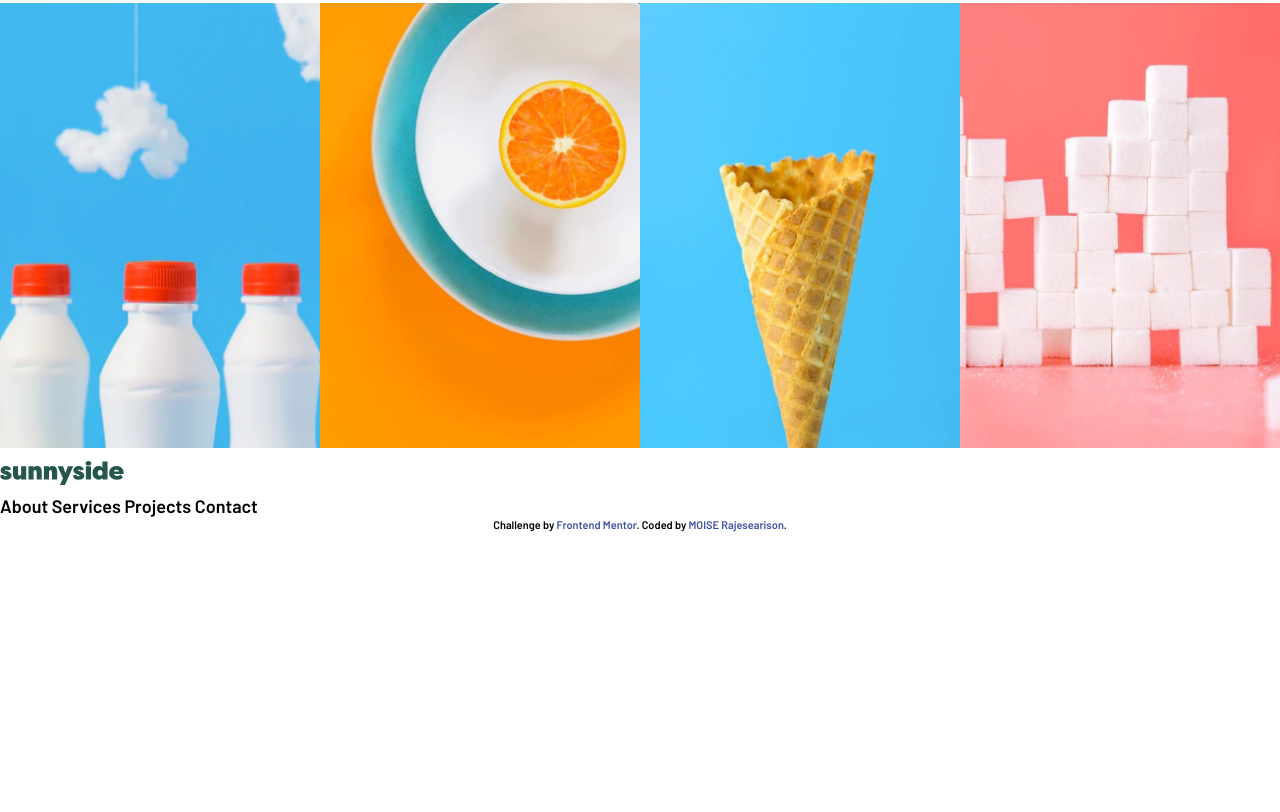
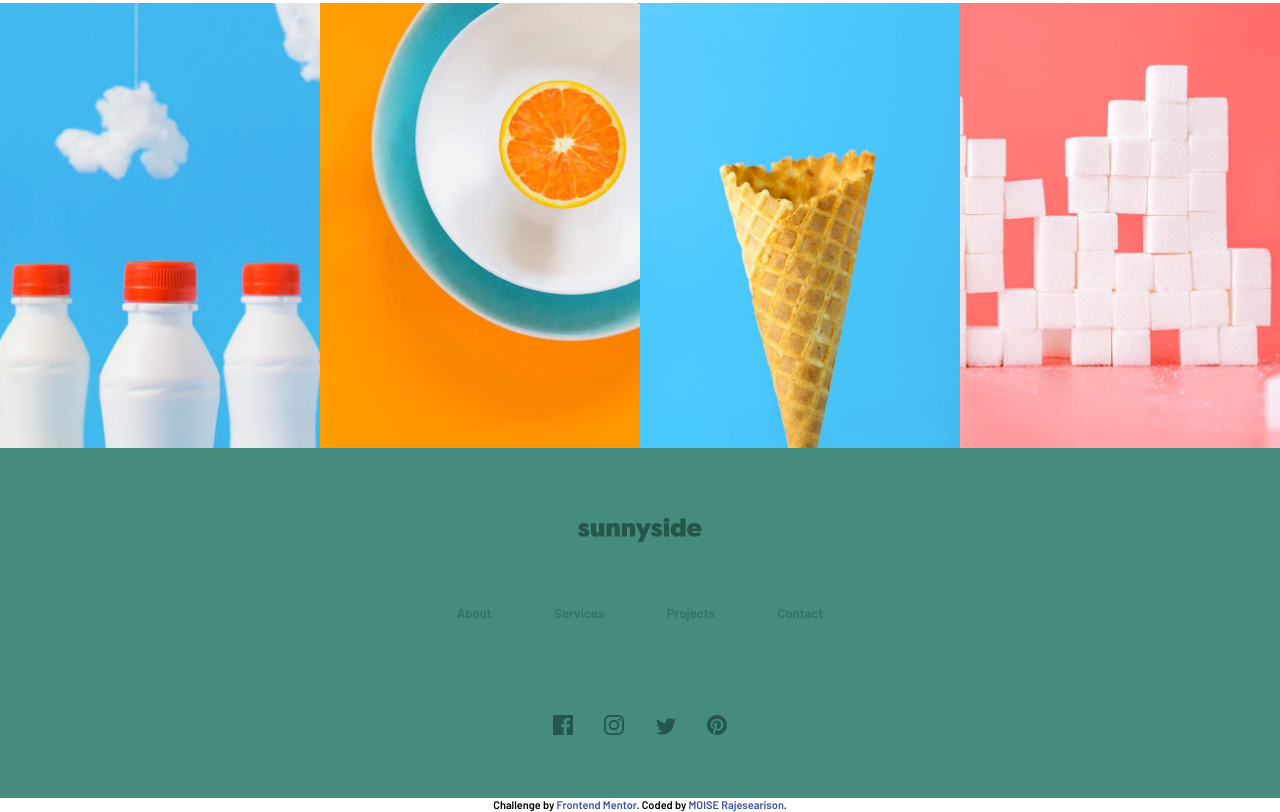
Before and after one commit to ramoRJ96/sunnyside-agency-landing-page, a plain HTML site: page index.html in a window 1280 px wide. Shown: the part 3415-4227 px from the top of the page. Before the commit the page ends 3947 px from the top, so only its background shows below. Drawn offline with Linux system fonts and the light colour scheme.

Commit message:
finish the desktop part of landing page

```diff
--- a/assets/css/_footer.scss
+++ b/assets/css/_footer.scss
@@ -1,3 +1,38 @@
 .footer {
+    display: flex;
+    justify-content: center;
+    align-items: center;
+    flex-direction: column;
+    height: 350px;
+    background-color: $darkModerateCyan;
+    &__logo {
+        margin-bottom: 53px;
+    }
+    &__links {
+        font-size: 13px;
+        margin-bottom: 93px;
+        & > a {
+            color: #2C7566;
+            &:hover {
+                color: $white;
+            }
+            &:not(:last-child) {
+                margin-right: 60px;
+            }
+        }
+    }
 
+    &__icons {
+        cursor: pointer;
+        & > svg {
+            &:hover {
+                & > path {
+                    fill: $white;
+                }
+            }
+            &:not(:last-child) {
+                margin-right: 28px;
+            }
+        }
+    }
 }
--- a/assets/css/_globals.scss
+++ b/assets/css/_globals.scss
@@ -12,7 +12,6 @@ body {
     padding: 0;
     font-family: "Barlow", sans-serif;
     font-size: 18px;
-    font-weight: 600;
     //color: $grayishBlue;
     line-height: 1.3;
     overflow-x: hidden;
--- a/assets/css/_headers.scss
+++ b/assets/css/_headers.scss
@@ -47,5 +47,19 @@
   &__arrow-down {
     display: flex;
     justify-content: center;
+
+    &:hover {
+      animation: identifier 1s infinite;
+    }
+
   }
 }
+
+@keyframes identifier {
+  50% {
+    transform: translateY(40px);
+  }
+  100% {
+    transform: translateY(0px);
+  }
+}
--- a/assets/css/style.scss
+++ b/assets/css/style.scss
@@ -7,3 +7,4 @@
 @import "photography";
 @import "testimonials";
 @import "gallery";
+@import "footer";
--- a/index.html
+++ b/index.html
@@ -178,10 +178,19 @@
       <h1 class="footer__logo">
         <img src="/assets/images/logo-footer.svg" alt="logo"/>
       </h1>
-      <div class="footer__links"></div>
+      <div class="footer__links">
+        <a href="#">About</a>
+        <a href="#">Services</a>
+        <a href="#">Projects</a>
+        <a href="#">Contact</a>
+      </div>
+      <div class="footer__icons">
+        <svg width="20" height="20" xmlns="http://www.w3.org/2000/svg"><path d="M18.896 0H1.104C.494 0 0 .494 0 1.104v17.793C0 19.506.494 20 1.104 20h9.58v-7.745H8.076V9.237h2.606V7.01c0-2.583 1.578-3.99 3.883-3.99 1.104 0 2.052.082 2.329.119v2.7h-1.598c-1.254 0-1.496.597-1.496 1.47v1.928h2.989l-.39 3.018h-2.6V20h5.098c.608 0 1.102-.494 1.102-1.104V1.104C20 .494 19.506 0 18.896 0z" fill="#25564b" fill-rule="nonzero"/></svg>
+        <svg width="20" height="20" xmlns="http://www.w3.org/2000/svg"><path d="M10 1.802c2.67 0 2.987.01 4.042.059 2.71.123 3.975 1.409 4.099 4.099.048 1.054.057 1.37.057 4.04 0 2.672-.01 2.988-.057 4.042-.124 2.687-1.387 3.975-4.1 4.099-1.054.048-1.37.058-4.041.058-2.67 0-2.987-.01-4.04-.058-2.718-.124-3.977-1.416-4.1-4.1-.048-1.054-.058-1.37-.058-4.041 0-2.67.01-2.986.058-4.04.124-2.69 1.387-3.977 4.1-4.1 1.054-.048 1.37-.058 4.04-.058zM10 0C7.284 0 6.944.012 5.877.06 2.246.227.227 2.242.061 5.877.01 6.944 0 7.284 0 10s.012 3.057.06 4.123c.167 3.632 2.182 5.65 5.817 5.817 1.067.048 1.407.06 4.123.06s3.057-.012 4.123-.06c3.629-.167 5.652-2.182 5.816-5.817.05-1.066.061-1.407.061-4.123s-.012-3.056-.06-4.122C19.777 2.249 17.76.228 14.124.06 13.057.01 12.716 0 10 0zm0 4.865a5.135 5.135 0 100 10.27 5.135 5.135 0 000-10.27zm0 8.468a3.333 3.333 0 110-6.666 3.333 3.333 0 010 6.666zm5.338-9.87a1.2 1.2 0 100 2.4 1.2 1.2 0 000-2.4z" fill="#25564b" fill-rule="nonzero"/></svg>
+        <svg width="20" height="17" xmlns="http://www.w3.org/2000/svg"><path d="M20 2.172a8.192 8.192 0 01-2.357.646 4.11 4.11 0 001.805-2.27 8.22 8.22 0 01-2.606.996A4.096 4.096 0 0013.847.248c-2.65 0-4.596 2.472-3.998 5.037A11.648 11.648 0 011.392 1a4.109 4.109 0 001.27 5.478 4.086 4.086 0 01-1.858-.513c-.045 1.9 1.318 3.679 3.291 4.075a4.113 4.113 0 01-1.853.07 4.106 4.106 0 003.833 2.849A8.25 8.25 0 010 14.658a11.616 11.616 0 006.29 1.843c7.618 0 11.923-6.434 11.663-12.205A8.354 8.354 0 0020 2.172z" fill="#25564b" fill-rule="nonzero"/></svg>
+        <svg width="20" height="20" xmlns="http://www.w3.org/2000/svg"><path d="M10 0C4.477 0 0 4.477 0 10c0 4.237 2.636 7.855 6.356 9.312-.088-.791-.167-2.005.035-2.868.181-.78 1.172-4.97 1.172-4.97s-.299-.6-.299-1.486c0-1.39.806-2.428 1.81-2.428.852 0 1.264.64 1.264 1.408 0 .858-.546 2.14-.828 3.33-.236.995.5 1.807 1.48 1.807 1.778 0 3.144-1.874 3.144-4.58 0-2.393-1.72-4.068-4.176-4.068-2.845 0-4.516 2.135-4.516 4.34 0 .859.331 1.781.745 2.281a.3.3 0 01.069.288l-.278 1.133c-.044.183-.145.223-.335.134-1.249-.581-2.03-2.407-2.03-3.874 0-3.154 2.292-6.052 6.608-6.052 3.469 0 6.165 2.473 6.165 5.776 0 3.447-2.173 6.22-5.19 6.22-1.013 0-1.965-.525-2.291-1.148l-.623 2.378c-.226.869-.835 1.958-1.244 2.621.937.29 1.931.446 2.962.446 5.523 0 10-4.477 10-10S15.523 0 10 0z" fill="#25564b" fill-rule="nonzero"/></svg>
+      </div>
     </footer>
-      About Services Projects Contact
-
     <div class="attribution">
       Challenge by
       <a href="https://www.frontendmentor.io?ref=challenge" target="_blank"
```
Also changed, not shown: assets/css/style.css, 1 other file.
